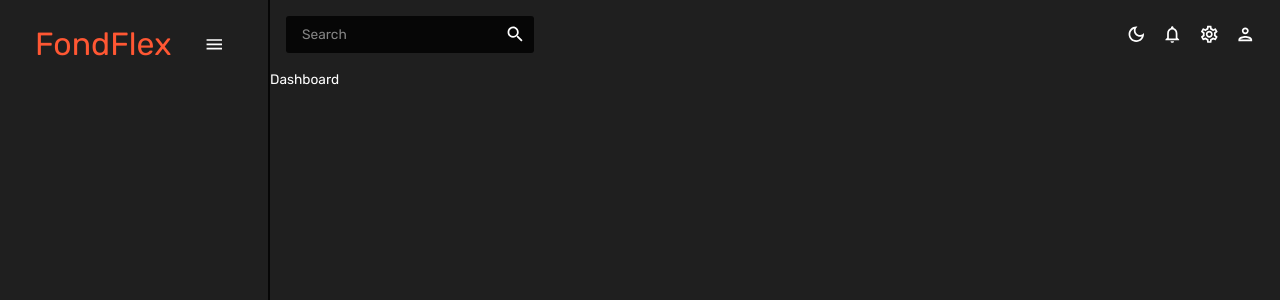
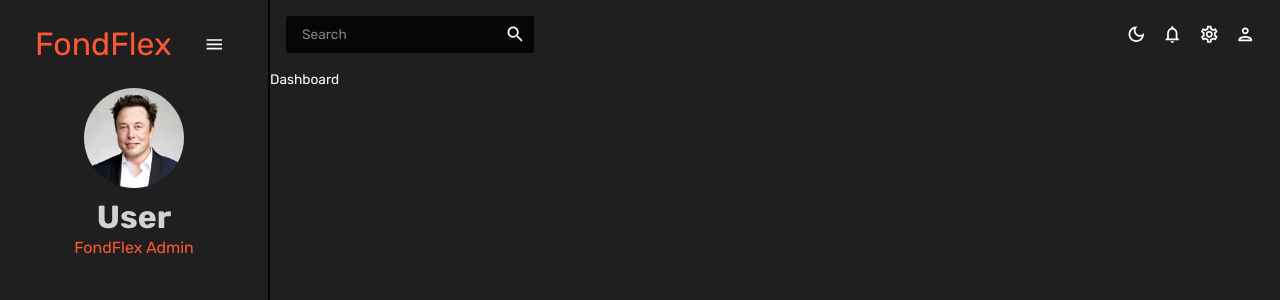
Before and after one commit to garrza/react-admin, a React (Create React App) app: page / in a window 1280 px wide. Shown: the top 300 px of the page. Built offline with nearby package versions, Linux system fonts and the light colour scheme.

Commit message:
Add user profile and role

```diff
--- a/package.json
+++ b/package.json
@@ -54,5 +54,10 @@
       "last 1 firefox version",
       "last 1 safari version"
     ]
+  },
+  "devDependencies": {
+    "eslint-config-prettier": "^9.0.0",
+    "eslint-plugin-prettier": "^5.0.0",
+    "prettier": "^3.0.3"
   }
 }
--- a/src/scenes/global/Sidebar.jsx
+++ b/src/scenes/global/Sidebar.jsx
@@ -16,6 +16,18 @@ import PieChartOutlineOutlinedIcon from "@mui/icons-material/PieChartOutlineOutl
 import TimelineOutlinedIcon from "@mui/icons-material/TimelineOutlined";
 import MenuOutlinedIcon from "@mui/icons-material/MenuOutlined";
 import MapOutlinedIcon from "@mui/icons-material/MapOutlined";
+
+const Item = ({title, to, icon, selected, setSelected}) => {
+    const theme = useTheme();
+    const colors = tokens(theme.palette.mode);
+    return (
+        <MenuItem active={selected === title} style={colors.black[100]} onClick={() => setSelected(title)} icon={icon}>
+            <Typography></Typography>
+            <Link />
+        </MenuItem>
+    )
+
+}
 
 const Sidebar = () => {
     const theme = useTheme();
@@ -76,6 +88,42 @@ const Sidebar = () => {
                                 </Box>
                             )}
                          </MenuItem>
+
+                         {/* USER PROFILE */}
+                         {!isCollapsed && (
+                            <Box mb="25px">
+                                <Box display="flex" justifyContent="center" alignItems="center">
+                                    <img
+                                    alt="profile-user"
+                                    width="100px"
+                                    height="100px"
+                                    src={`../../assets/user.jpeg`}
+                                    style={{cursor: "pointer", borderRadius: "50%"}}
+                                    />
+                                </Box>
+
+                                <Box textAlign="center">
+                                    <Typography
+                                    variant="h2"
+                                    color={colors.black[100]}
+                                    fontWeight="bold"
+                                    sx={{m: "10px 0 0 0"}}
+                                    >
+                                    User
+                                    </Typography>
+                                    <Typography variant="h5" color={colors.purple[500]}
+                                    >
+                                    FondFlex Admin
+                                    </Typography>
+                                </Box>
+                            </Box>
+                         )}
+
+                         {/* MENU ITEMS */}
+                         <Box paddingLeft={isCollapsed ? undefined : "10%"}>
+                            {/* Creating separate component for each item */}
+
+                         </Box>
                     </Menu>
                 </ProSidebar>
         </Box>
```
Also changed, not shown: public/assets/user.jpeg (added), 1 other file (tests, documents, lock files or other folders).
